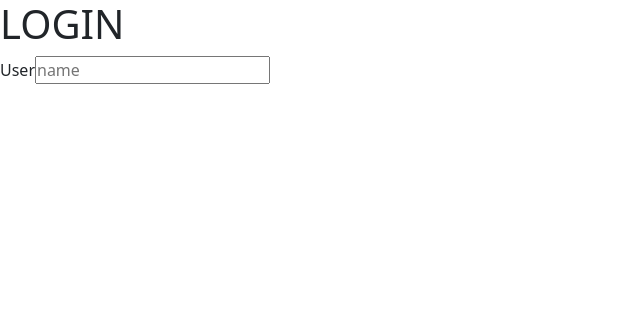
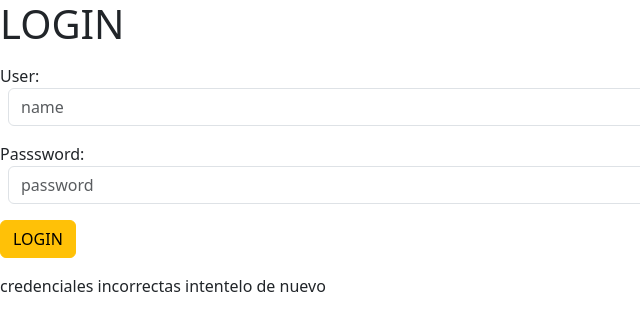
Before and after one commit to Dexametasona/sincrono8, an Angular app: page / in a window 1280 px wide. Shown: the top 330 px of the page, without its empty margins (0-640 px from the left). Built offline with nearby package versions, Linux system fonts and the light colour scheme.

Commit message:
creacion de directivas

```diff
--- a/src/app/componente/login/login.component.html
+++ b/src/app/componente/login/login.component.html
@@ -1,5 +1,26 @@
 <h1>LOGIN</h1>
-<div>
-  <label>User</label>
-  <input type="text" placeholder="name">
+<div class="my-3">
+  <label>User: </label>
+  <input type="text" placeholder="name" class="form-control mx-2" #name>
 </div>
+<div class="mb-3">
+  <label>Passsword: </label>
+  <input type="text" placeholder="password" class="form-control mx-2" #pass>
+</div>
+<div class="mb-3">
+  <button class="btn btn-warning" (click)="validar()">LOGIN</button>
+</div>
+
+<div *ngIf="name.value=='angular' && pass.value=='123456'; else error">
+  <p>Bienvenidos a angular</p>
+  <ul>
+    <li><a href="#">Home</a></li>
+    <li><a href="#">Support</a></li>
+    <li><a href="#">Contact</a></li>
+  </ul>
+</div>
+  <ng-template #error>
+    <p>
+      credenciales incorrectas intentelo de nuevo
+    </p>
+  </ng-template>
--- a/src/app/componente/login/login.component.ts
+++ b/src/app/componente/login/login.component.ts
@@ -7,7 +7,11 @@ import { Component, OnInit } from '@angular/core';
 })
 export class LoginComponent implements OnInit {
 
+  name='';
+  pass='';
   constructor() { }
+  validar(){
+  }
 
   ngOnInit(): void {
   }
```
